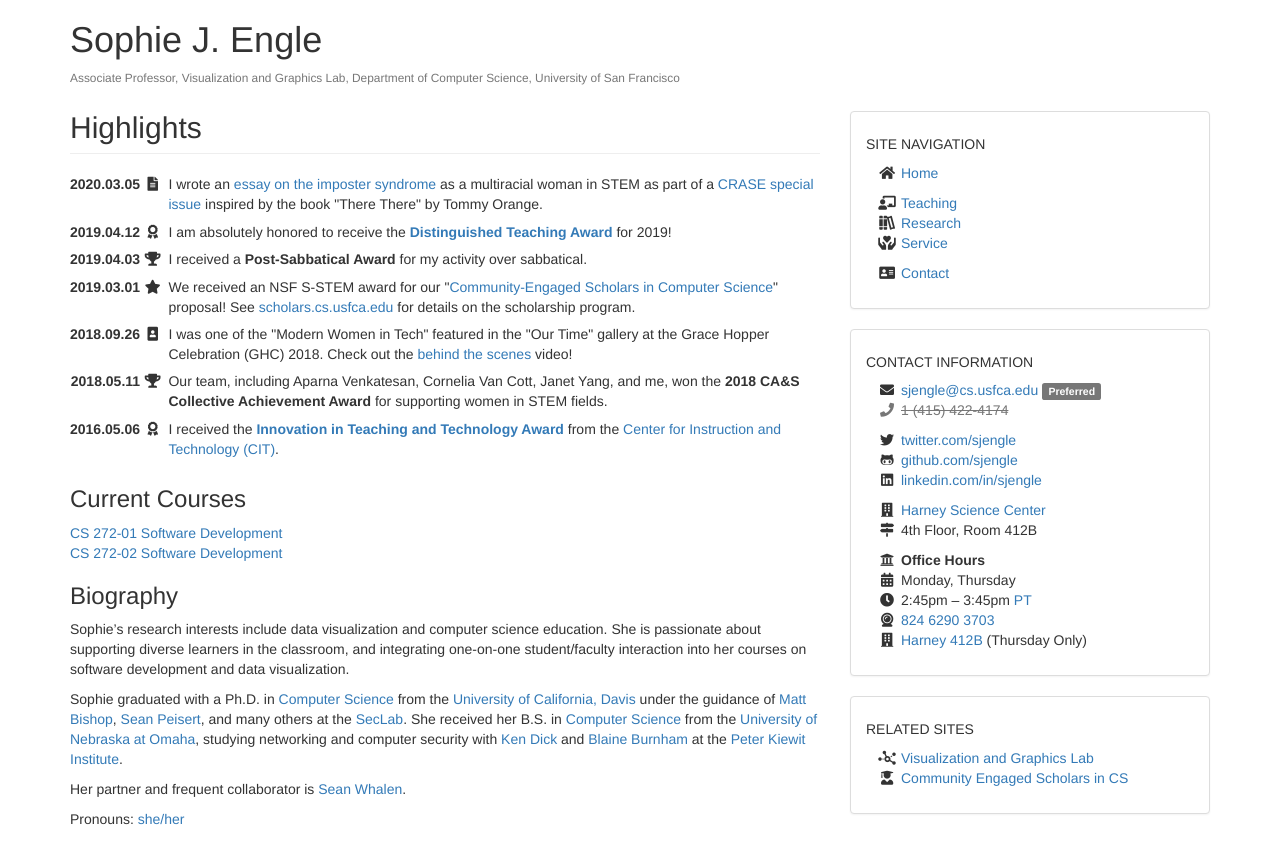
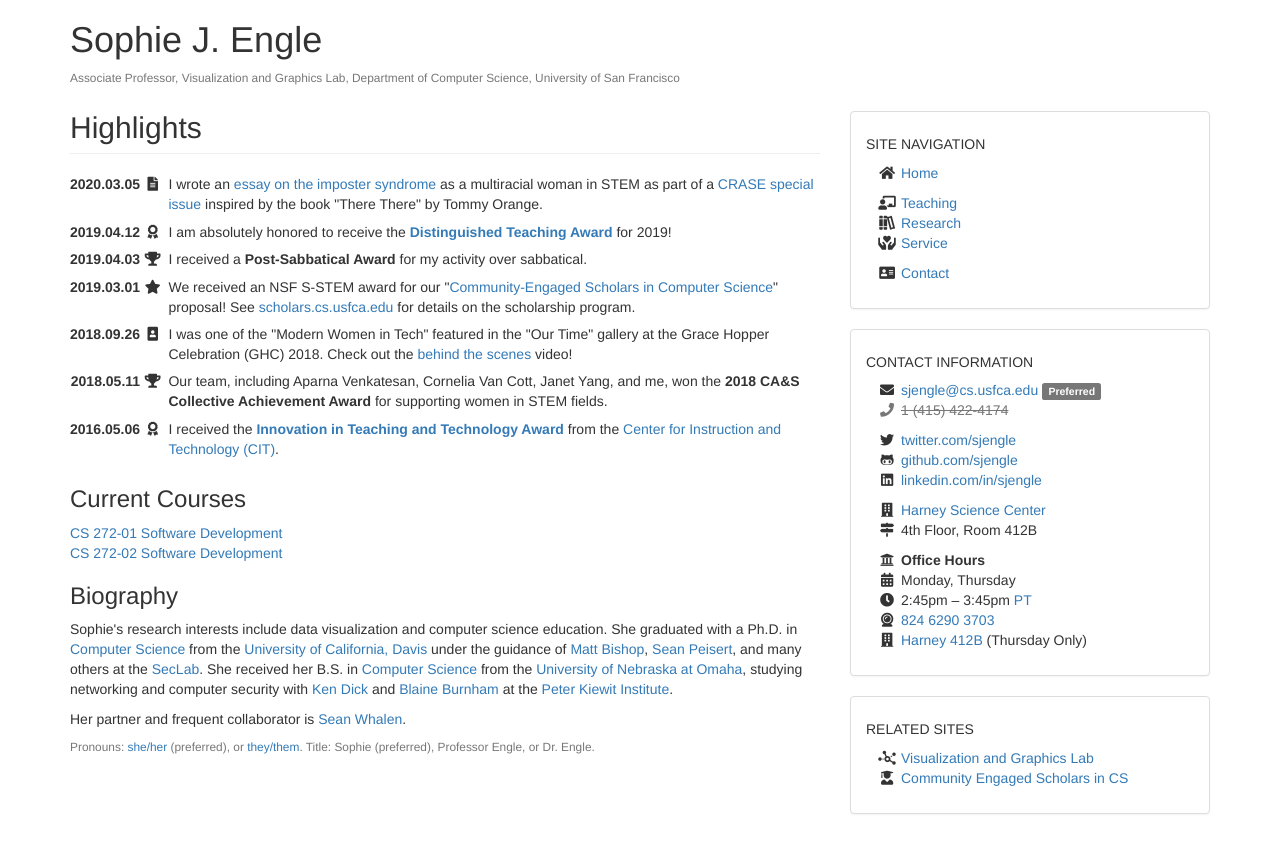
Before and after one commit to sjengle/sjengle.github.io, a Jekyll site: the page built from index.html, in a window 1280 px wide. Shown: the top 864 px of the page. Built offline with Jekyll 4.4.1, drawn with Linux system fonts in a browser that asks for light colours.

Commit message:
Updates to bio blurb.

```diff
--- a/index.html
+++ b/index.html
@@ -79,14 +79,10 @@ endfor %}
 <h3>Biography</h3>
 
 <p>
-  Sophie’s research interests include data visualization and computer science education. She is passionate about supporting diverse learners in the classroom, and integrating one-on-one student/faculty interaction into her courses on software development and data visualization.
-</p>
-
-<p>
-  Sophie graduated with a Ph.D. in <a href="http://www.cs.ucdavis.edu/">Computer Science</a> from the <a href="http://www.ucdavis.edu/">University of California, Davis</a> under the guidance of <a href="http://nob.cs.ucdavis.edu/~bishop/">Matt Bishop</a>, <a href="http://www.cs.ucdavis.edu/~peisert/">Sean Peisert</a>, and many others at the <a href="http://seclab.cs.ucdavis.edu/">SecLab</a>.
+  Sophie's research interests include data visualization and computer science education. She graduated with a Ph.D. in <a href="http://www.cs.ucdavis.edu/">Computer Science</a> from the <a href="http://www.ucdavis.edu/">University of California, Davis</a> under the guidance of <a href="http://nob.cs.ucdavis.edu/~bishop/">Matt Bishop</a>, <a href="http://www.cs.ucdavis.edu/~peisert/">Sean Peisert</a>, and many others at the <a href="http://seclab.cs.ucdavis.edu/">SecLab</a>.
   She received her B.S. in <a href="http://www.unomaha.edu/college-of-information-science-and-technology/computer-science/">Computer Science</a> from the <a href="http://www.unomaha.edu/">University of Nebraska at Omaha</a>, studying networking and computer security with <a href="http://www.unomaha.edu/college-of-information-science-and-technology/about/faculty-staff/ken-dick.php">Ken Dick</a> and <a href="https://www.unomaha.edu/college-of-information-science-and-technology/news/2006/03/outthinking-the-bad-guys-part-of-the-job-at-nucia.php">Blaine Burnham</a> at the <a href="http://pki.nebraska.edu/">Peter Kiewit Institute</a>.
 </p>
 
 <p>Her partner and frequent collaborator is <a href="http://node99.org/">Sean Whalen</a>.</p>
 
-<p>Pronouns: <a href="https://pronouny.xyz/pronouns/5db500b6a97a650015170352">she/her</a></p>
+<p class="small text-muted">Pronouns: <a href="https://pronoun.is/she">she/her</a> (preferred), or <a href="https://pronoun.is/they/.../themselves">they/them</a>. Title: Sophie (preferred), Professor Engle, or Dr. Engle.</p>
```
